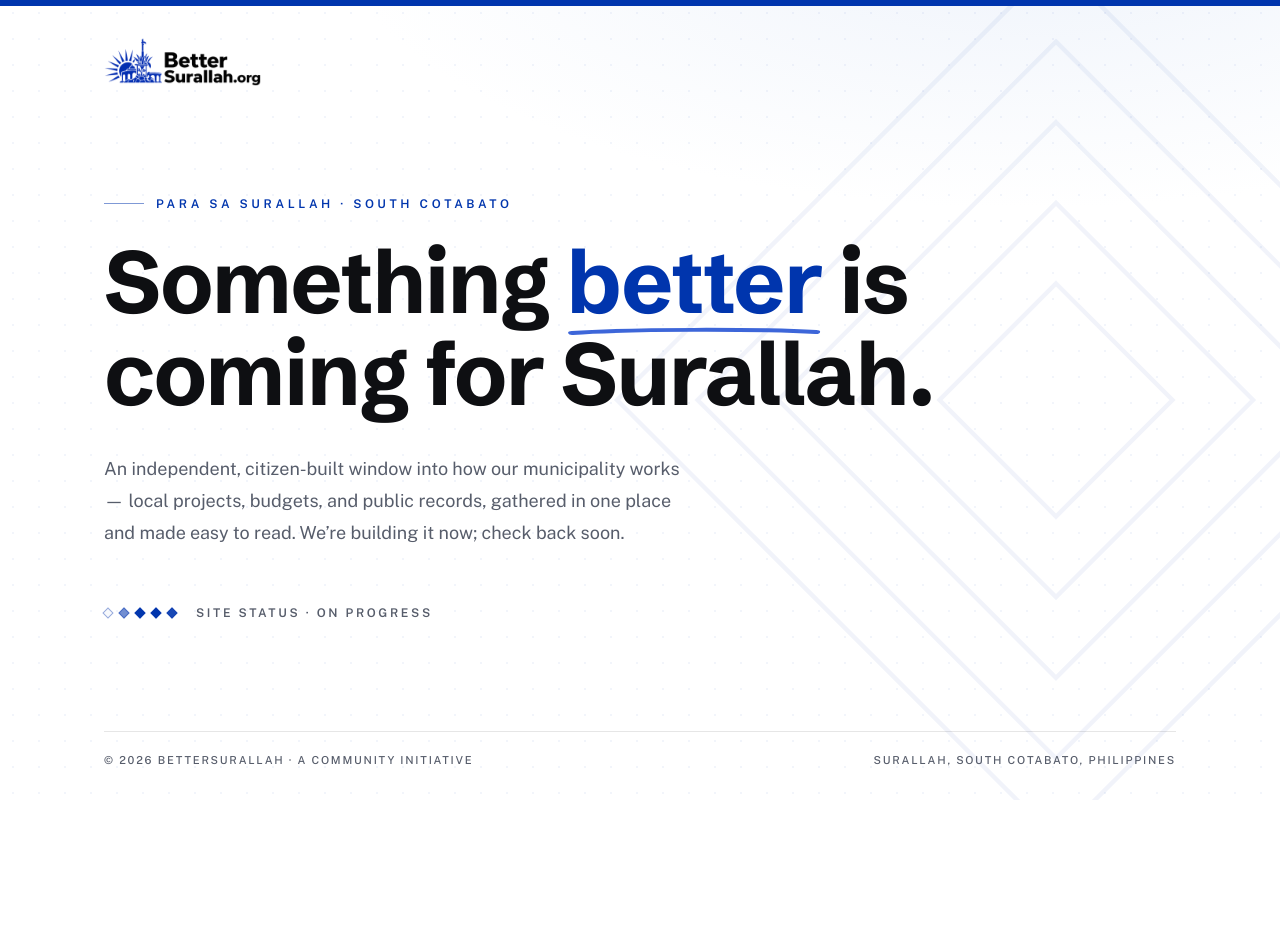
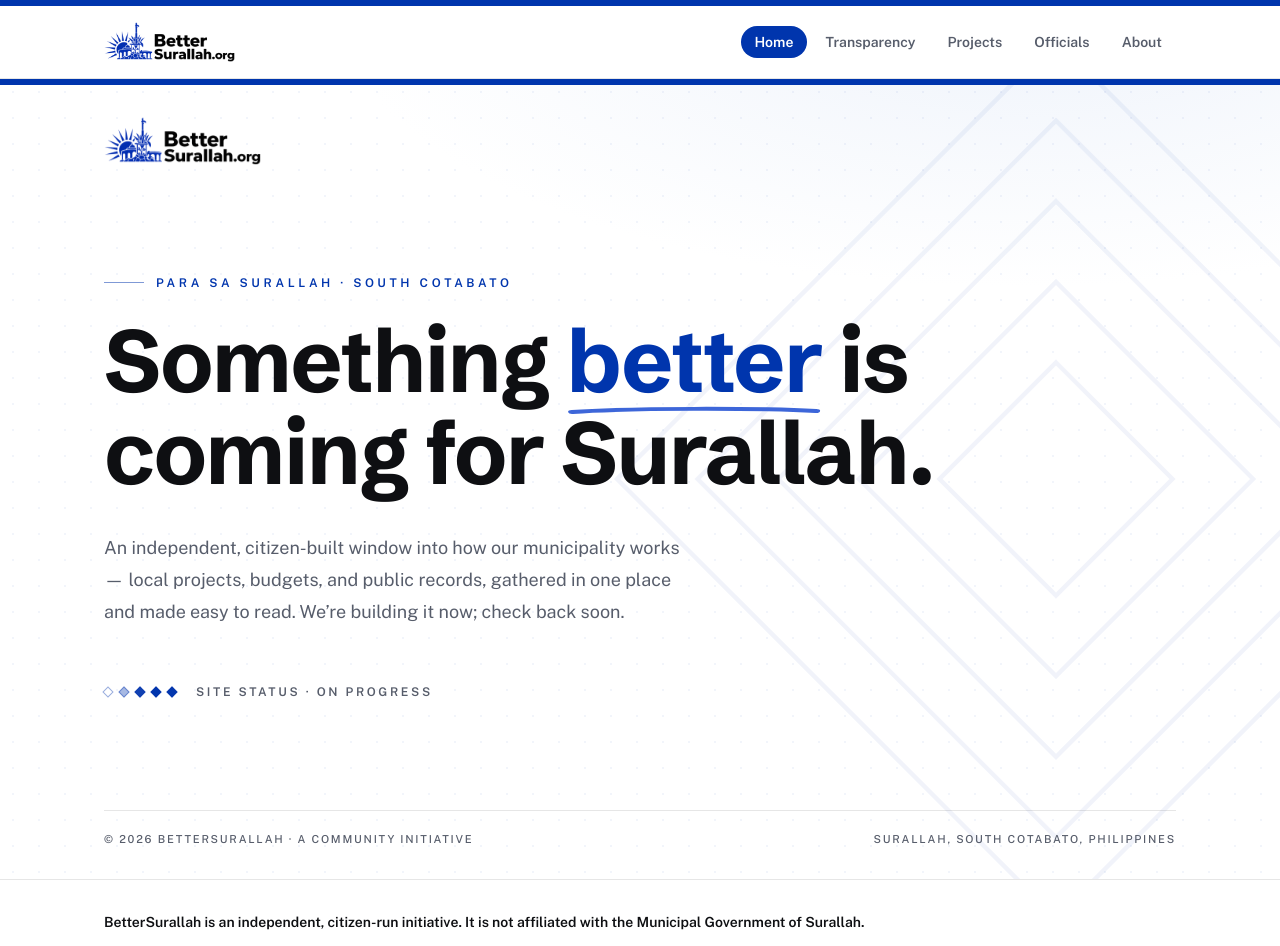
Before and after one commit to average04/bettersurallah, a Next.js app in the folder bettersurallah/: page / in a window 1280 px wide. Shown: the top 946 px of the page. Before the commit the page ends 800 px from the top, so only its background shows below. Built offline with nearby package versions, Linux system fonts and the light colour scheme.

Commit message:
Add site chrome: header nav, footer, data-state components

```diff
--- a/bettersurallah/app/layout.tsx
+++ b/bettersurallah/app/layout.tsx
@@ -1,5 +1,7 @@
 import type { Metadata, Viewport } from "next";
 import { Public_Sans, Schibsted_Grotesk } from "next/font/google";
+import { SiteFooter } from "@/components/site-footer";
+import { SiteHeader } from "@/components/site-header";
 import "./globals.css";
 
 const schibsted = Schibsted_Grotesk({
@@ -14,9 +16,12 @@ const publicSans = Public_Sans({
 });
 
 export const metadata: Metadata = {
-  title: "BetterSurallah — On Progress",
+  title: {
+    default: "BetterSurallah — Transparency for Surallah, South Cotabato",
+    template: "%s · BetterSurallah",
+  },
   description:
-    "An independent, citizen-built window into local governance for Surallah, South Cotabato — projects, budgets, and public records. The site is under construction; check back soon.",
+    "An independent, citizen-built window into how Surallah works — transparency documents, officials, and government projects in one place.",
 };
 
 export const viewport: Viewport = {
@@ -30,7 +35,11 @@ export default function RootLayout({ children }: LayoutProps<"/">) {
       lang="en"
       className={`${schibsted.variable} ${publicSans.variable} h-full antialiased`}
     >
-      <body className="min-h-full flex flex-col">{children}</body>
+      <body className="flex min-h-full flex-col">
+        <SiteHeader />
+        <main className="flex-1">{children}</main>
+        <SiteFooter />
+      </body>
     </html>
   );
 }
--- /dev/null
+++ b/bettersurallah/components/data-states.tsx
@@ -0,0 +1,32 @@
+export function SkeletonRows({ count = 6 }: { count?: number }) {
+  return (
+    <div aria-hidden="true" className="flex flex-col gap-3">
+      {Array.from({ length: count }, (_, i) => (
+        <div key={i} className="h-12 animate-pulse rounded-lg bg-mist" />
+      ))}
+    </div>
+  );
+}
+
+export function ErrorState({ message, onRetry }: { message: string; onRetry: () => void }) {
+  return (
+    <div className="rounded-lg border border-ink/10 bg-mist/50 p-6 text-center">
+      <p className="text-sm text-ink-soft">{message}</p>
+      <button
+        type="button"
+        onClick={onRetry}
+        className="mt-3 rounded-full bg-blue px-5 py-2 text-sm font-semibold text-white transition-colors hover:bg-blue-deep"
+      >
+        Retry
+      </button>
+    </div>
+  );
+}
+
+export function EmptyState({ message }: { message: string }) {
+  return (
+    <div className="rounded-lg border border-dashed border-ink/20 p-6 text-center text-sm text-ink-soft">
+      {message}
+    </div>
+  );
+}
--- /dev/null
+++ b/bettersurallah/components/site-footer.tsx
@@ -0,0 +1,16 @@
+export function SiteFooter() {
+  return (
+    <footer className="relative z-10 border-t border-ink/10 bg-base">
+      <div className="mx-auto flex w-full max-w-6xl flex-col gap-3 px-6 py-8 sm:px-10">
+        <p className="text-sm font-semibold text-ink">
+          BetterSurallah is an independent, citizen-run initiative. It is not
+          affiliated with the Municipal Government of Surallah.
+        </p>
+        <div className="flex flex-col gap-2 text-[11px] font-medium uppercase tracking-[0.16em] text-ink-soft sm:flex-row sm:items-center sm:justify-between">
+          <p>© 2026 BetterSurallah · A community initiative</p>
+          <p>Surallah, South Cotabato, Philippines</p>
+        </div>
+      </div>
+    </footer>
+  );
+}
--- /dev/null
+++ b/bettersurallah/components/site-header.tsx
@@ -0,0 +1,43 @@
+"use client";
+
+import Image from "next/image";
+import Link from "next/link";
+import { usePathname } from "next/navigation";
+
+const LINKS = [
+  { href: "/", label: "Home" },
+  { href: "/transparency", label: "Transparency" },
+  { href: "/projects", label: "Projects" },
+  { href: "/officials", label: "Officials" },
+  { href: "/about", label: "About" },
+];
+
+export function SiteHeader() {
+  const pathname = usePathname();
+  return (
+    <header className="relative z-10 border-b border-ink/10 bg-base">
+      <div className="h-1.5 w-full bg-blue" />
+      <div className="mx-auto flex w-full max-w-6xl flex-wrap items-center justify-between gap-4 px-6 py-4 sm:px-10">
+        <Link href="/">
+          <Image src="/logo.png" alt="BetterSurallah.org" width={131} height={40} priority className="h-10 w-auto" />
+        </Link>
+        <nav aria-label="Main" className="flex flex-wrap items-center gap-1">
+          {LINKS.map(({ href, label }) => {
+            const active = pathname === href;
+            return (
+              <Link
+                key={href}
+                href={href}
+                className={`rounded-full px-3.5 py-1.5 text-sm font-semibold transition-colors ${
+                  active ? "bg-blue text-white" : "text-ink-soft hover:bg-mist hover:text-blue"
+                }`}
+              >
+                {label}
+              </Link>
+            );
+          })}
+        </nav>
+      </div>
+    </header>
+  );
+}
```
